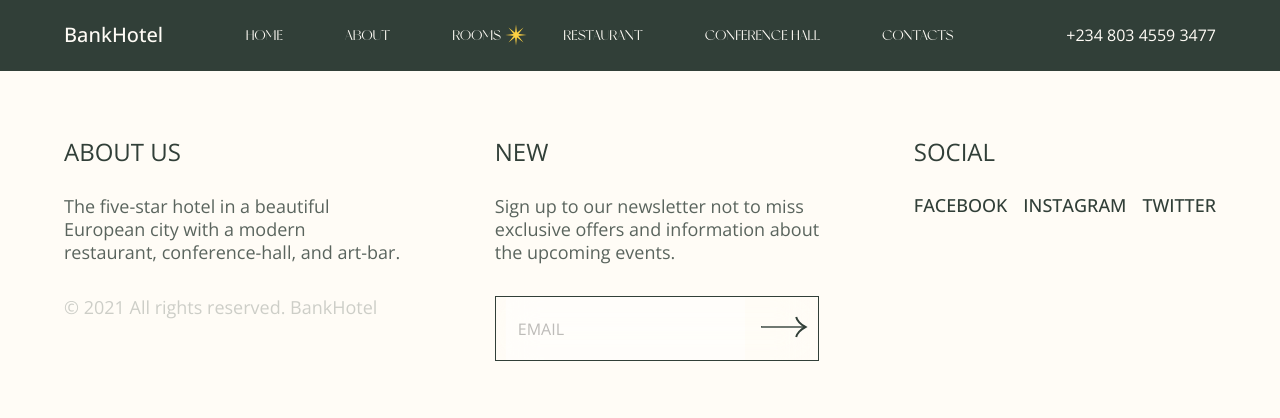
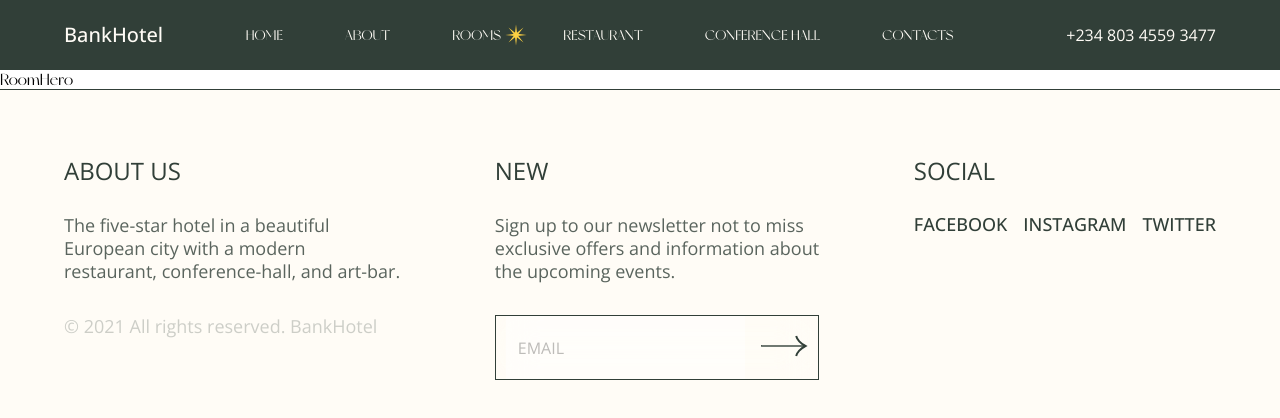
Before and after one commit to gift56/Fullstack-HotelWebsite, a React (Create React App) app: page /rooms in a window 1280 px wide. Shown: the top 418 px of the page. Built offline with nearby package versions, Linux system fonts and the light colour scheme.

Commit message:
working on rome homepage

```diff
--- a/src/pages/Room.jsx
+++ b/src/pages/Room.jsx
@@ -1,8 +1,13 @@
 import React from "react";
 import Layout from "../components/Layout/Layout";
+import RoomHero from "../components/RoomsData/RoomHero";
 
 const Room = () => {
-  return <Layout></Layout>;
+  return (
+    <Layout>
+      <RoomHero />
+    </Layout>
+  );
 };
 
 export default Room;
--- /dev/null
+++ b/src/styles/RoomStyle/RoomHero.styled.js
@@ -0,0 +1,3 @@
+import styled from "styled-components";
+
+export const HeroCon = styled.section``;
```
Also changed, not shown: src/assets/Roombg.png (added).
